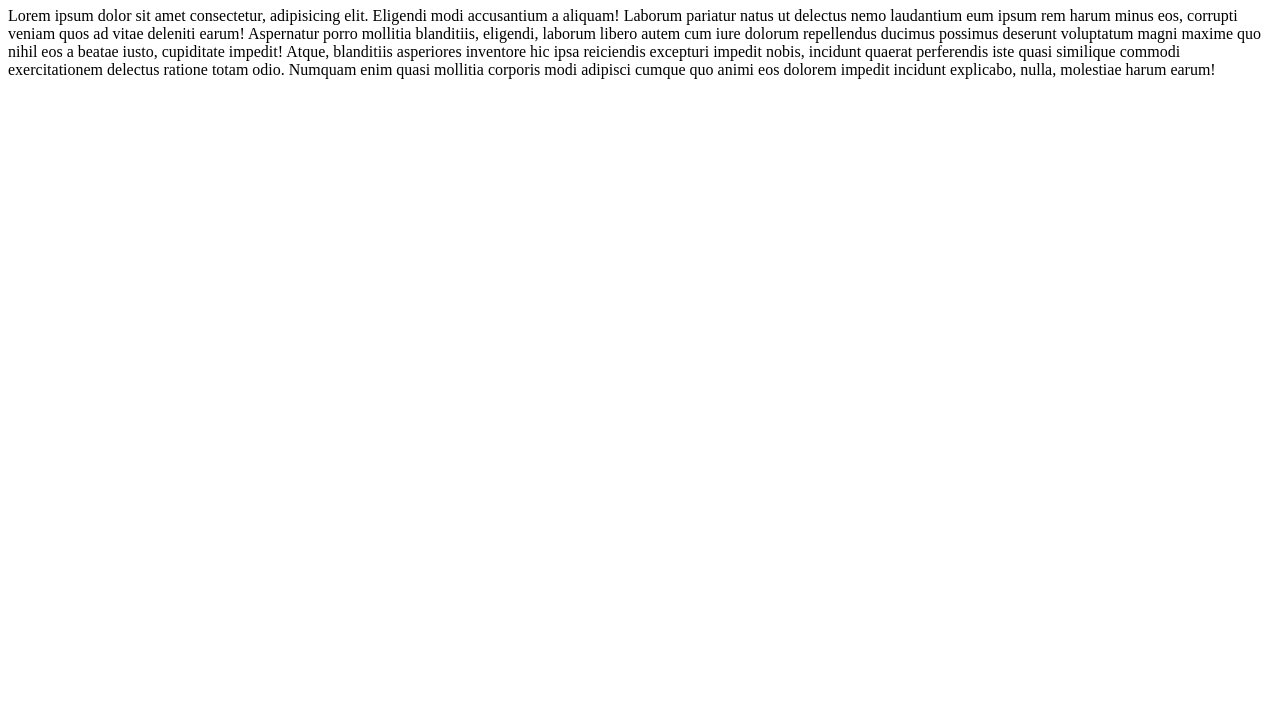
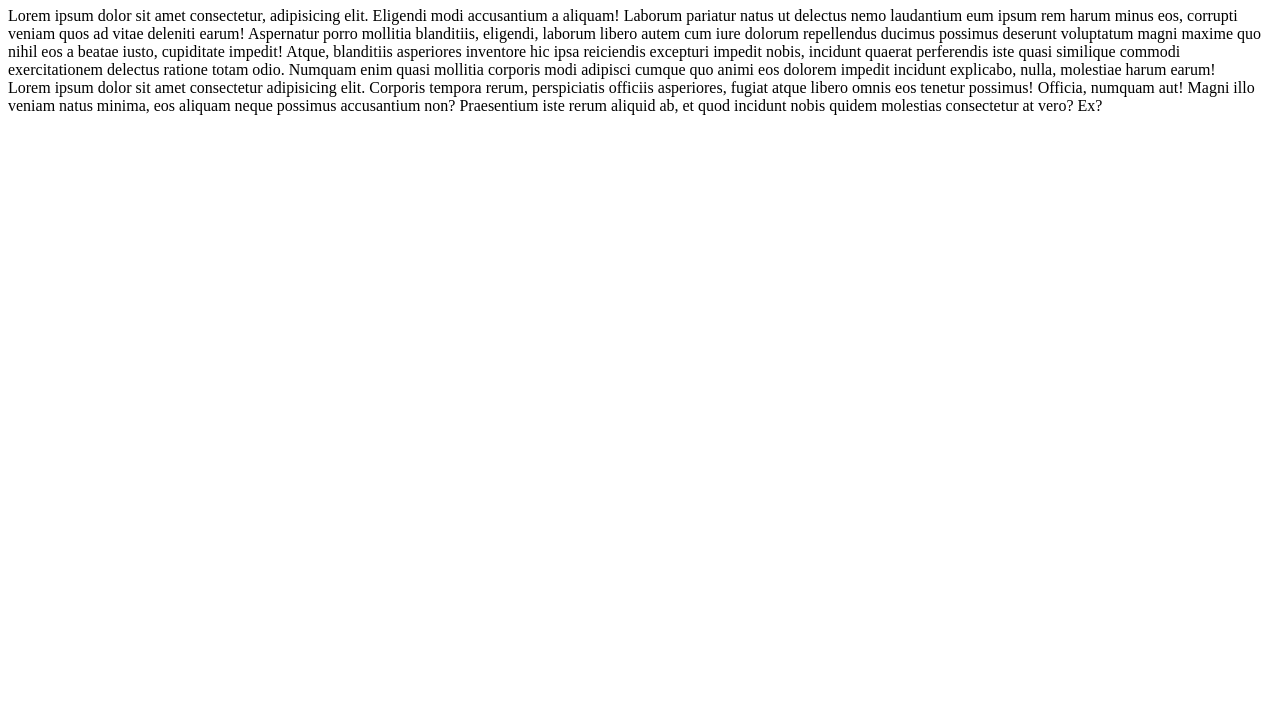
Before and after one commit to KyawMyoHtay2004/GITTesting, a plain HTML site: page index.html in a window 1280 px wide. Shown: the part 73-800 px from the top of the page. Drawn offline with Linux system fonts and the light colour scheme.

Commit message:
adding section commit

```diff
--- a/git_Short_command_Notes.js
+++ b/git_Short_command_Notes.js
@@ -31,3 +31,6 @@ git rm --cached "<file>"// Unstage a file from the staging area
 
 //go to commit
 git commit -m "message"// Commit staged changes with a message
+
+git log// Show commit logs
+git log --oneline// Show commit logs in a compact format
--- a/index.html
+++ b/index.html
@@ -21,5 +21,13 @@
       corporis modi adipisci cumque quo animi eos dolorem impedit incidunt
       explicabo, nulla, molestiae harum earum!
     </header>
+
+    <section>
+      Lorem ipsum dolor sit amet consectetur adipisicing elit. Corporis tempora
+      rerum, perspiciatis officiis asperiores, fugiat atque libero omnis eos
+      tenetur possimus! Officia, numquam aut! Magni illo veniam natus minima,
+      eos aliquam neque possimus accusantium non? Praesentium iste rerum aliquid
+      ab, et quod incidunt nobis quidem molestias consectetur at vero? Ex?
+    </section>
   </body>
 </html>
--- a/style.css
+++ b/style.css
@@ -14,3 +14,7 @@ h1 {
 header {
   color: red;
 }
+
+section {
+  font-family: italic;
+}
```
